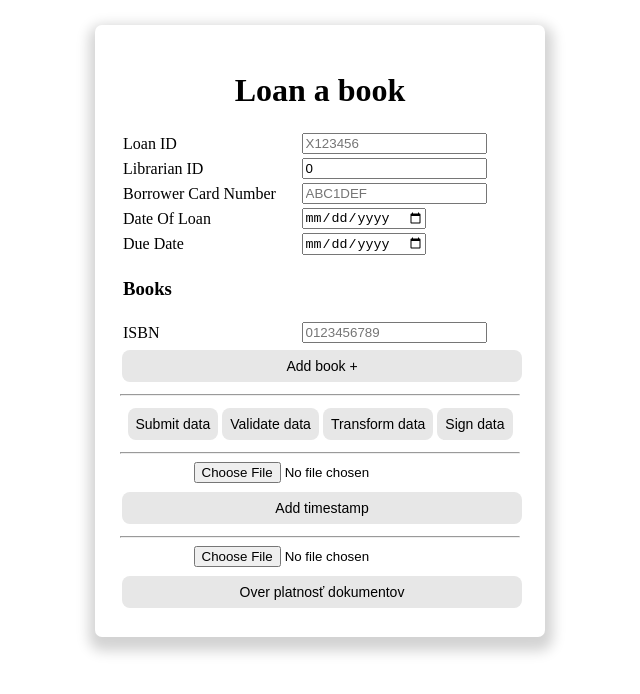
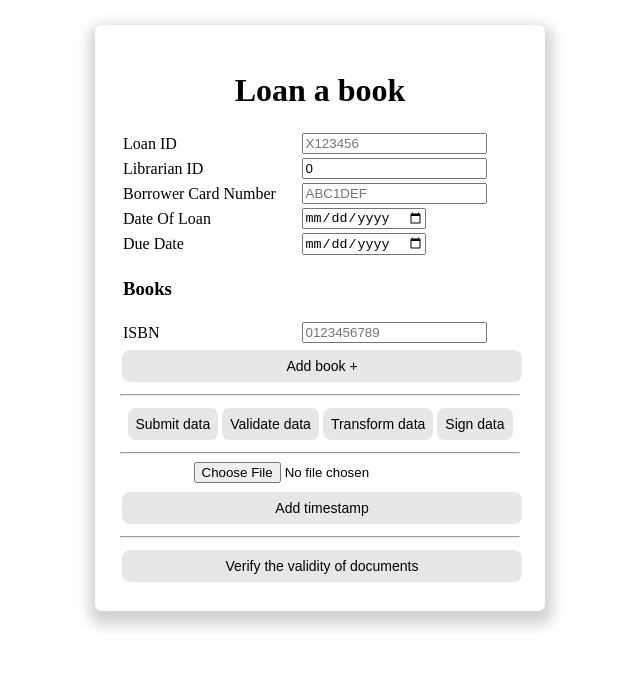
Before and after one commit to nemrachi/SIPVS, a React (Vite) app in the folder sipvs-fe/: page / in a window 1280 px wide. Shown: the top 694 px of the page, without its empty margins (320-960 px from the left). Built offline with nearby package versions, Linux system fonts and the light colour scheme.

Commit message:
FE dont send files while verifing

```diff
--- a/sipvs-fe/src/App.jsx
+++ b/sipvs-fe/src/App.jsx
@@ -83,16 +83,18 @@ function App() {
   };
 
   const handleDocsCheckUpload = () => {
-      if (selectedDocsCheckFile) {
+    // TODO uncomment if uploading file is needed
+      // if (selectedDocsCheckFile) {
           const formData = new FormData();
-          formData.append("file", selectedDocsCheckFile);
+          // TODO uncomment if uploading file is needed
+          // formData.append("file", selectedDocsCheckFile);
 
           uploadDocsCheckFile(formData).then((response) => {
             setCheckedDocs(response.data)
           });
-      } else {
-          console.log("No file selected");
-      }
+      // } else {
+      //     console.log("No file selected");
+      // }
   };
 
   const handleSign = () => {
@@ -276,13 +278,14 @@ function App() {
         </div>
         <hr />
         <div>
-          <input type="file" onChange={handleDocsCheckFileChange} className="mb-1" />
+          {/*TODO uncomment if uploading file is needed*/}
+          {/*<input type="file" onChange={handleDocsCheckFileChange} className="mb-1" />*/}
           <button
               type="button"
               className="button-gray button-extra"
               onClick={handleDocsCheckUpload}
           >
-            Over platnosť dokumentov
+            Verify the validity of documents
           </button>
         </div>
         {!!checkedDocs.length && <div>
--- a/sipvs-fe/src/api.js
+++ b/sipvs-fe/src/api.js
@@ -102,11 +102,11 @@ export const uploadTimeStampFile = async (formData) => {
 
 export const uploadDocsCheckFile = async (formData) => {
   try {
-    return await axios.get("/api/zadanie4/verify", formData, {
+    return await axios.get("/api/zadanie4/verify", {
       headers: {
         "Content-Type": "multipart/form-data",
       },
-      responseType: "blob"
+      // responseType: "blob"
     });
 
   } catch (error) {
```
